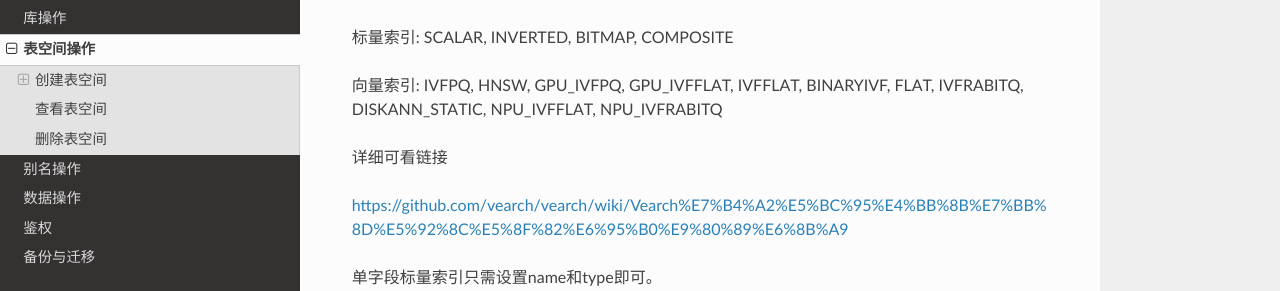
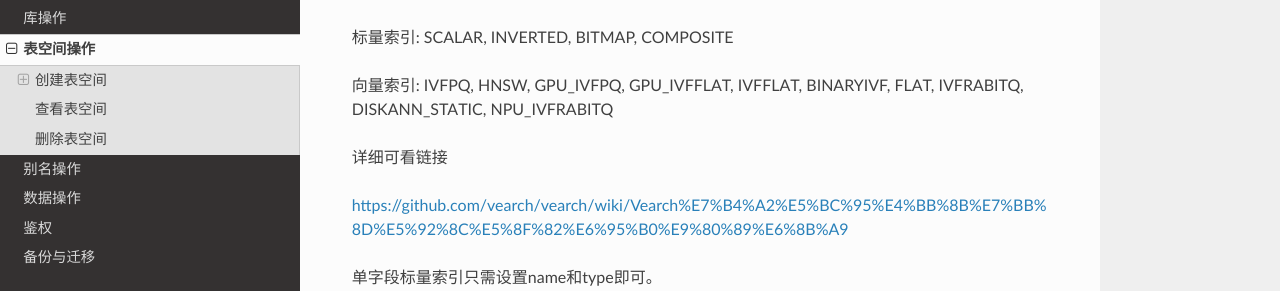
Before and after one commit to vearch/zh_docs, a Sphinx documentation site: the page built from docs/source/use_op/op_space.rst, in a window 1280 px wide and 900 px high, scrolled down 2397 px. Shown: the part 182-473 px from the top of the window. Built offline with Sphinx 7.4.7 and the Read the Docs theme 3.1.0, drawn with Linux system fonts in a browser that asks for light colours; pages that are not in the unit, such as notebooks, are missing from menus; some of the changed text lies outside the part shown.

Commit message:
docs: remove NPU_IVFFLAT from index docs
NPU_IVFFLAT support is not mature enough in this version, so it should
not appear in the user-facing index documentation yet.

Co-Authored-By: Claude <noreply@anthropic.com>

```diff
--- a/docs/source/use_op/op_space.rst
+++ b/docs/source/use_op/op_space.rst
@@ -135,7 +135,7 @@ index索引说明
 
 标量索引: SCALAR, INVERTED, BITMAP, COMPOSITE
 
-向量索引: IVFPQ, HNSW, GPU_IVFPQ, GPU_IVFFLAT, IVFFLAT, BINARYIVF, FLAT, IVFRABITQ, DISKANN_STATIC, NPU_IVFFLAT, NPU_IVFRABITQ
+向量索引: IVFPQ, HNSW, GPU_IVFPQ, GPU_IVFFLAT, IVFFLAT, BINARYIVF, FLAT, IVFRABITQ, DISKANN_STATIC, NPU_IVFRABITQ
 
 详细可看链接
 
@@ -429,7 +429,8 @@ DiskANN 是基于磁盘的图索引, 适合数据量大、内存受限的场景,
 NPU_IVFRABITQ 向量索引
 ''''''''''''''''''''''''''''''''''''
 
-基于华为昇腾 NPU 的 IVFRABITQ 索引, NPU 完成粗排, 主机侧对候选集做精排(rerank)。相比 NPU_IVFFLAT 内存占用更低。
+基于华为昇腾 NPU 的 IVFRABITQ 索引, NPU 完成粗排, 主机侧对候选集做精排(rerank)。向量经过量化后存储, 显存占用低。
+需要部署在带昇腾 NPU 卡的机器上, 并使用 NPU 版本的引擎镜像。
 
 +--------------------+--------------------------+--------+----------+-----------------------------------------------------------------------------------------------------+
 |      字段标识      |         字段含义         |  类型  | 是否必填 |                                                备注                                                 |
```
